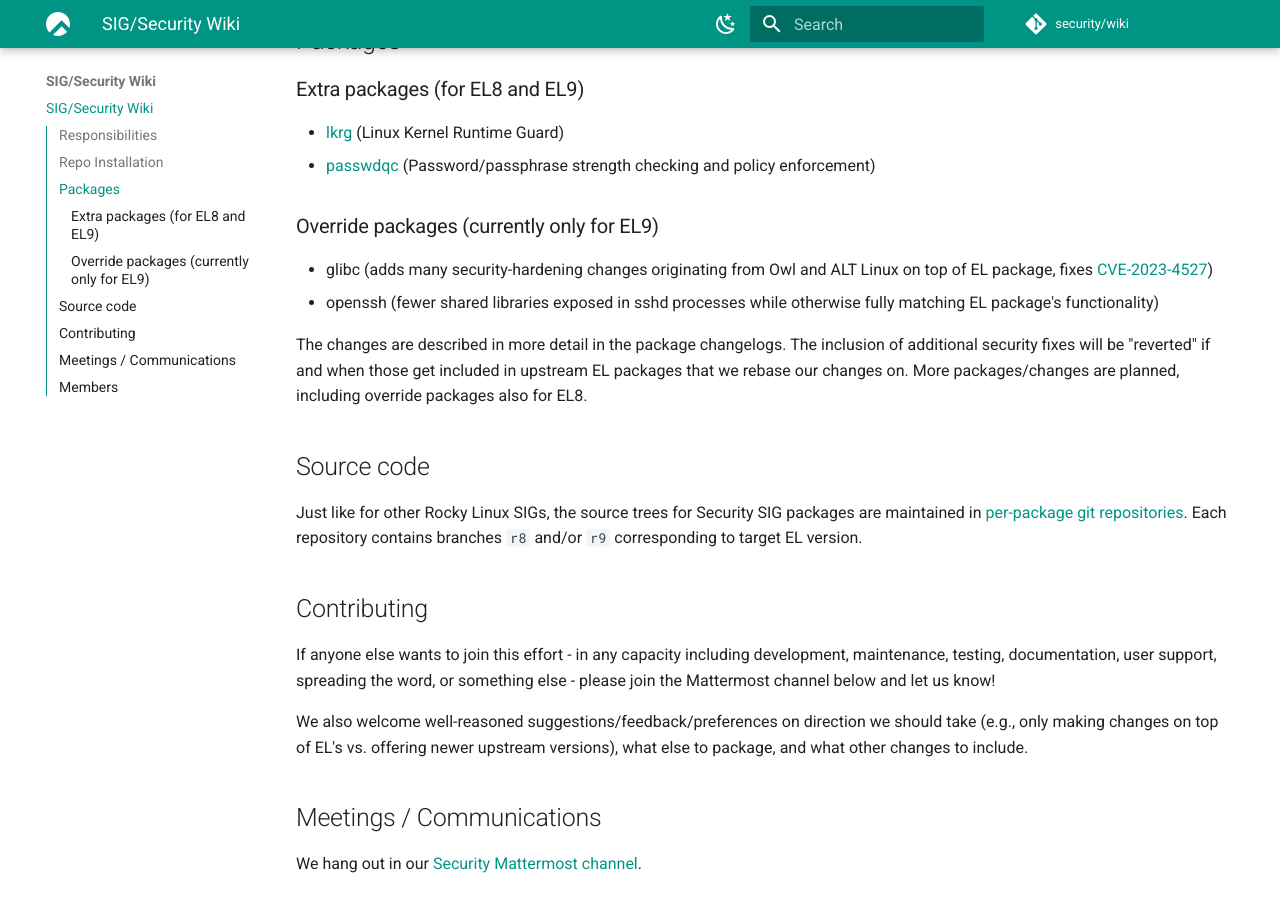
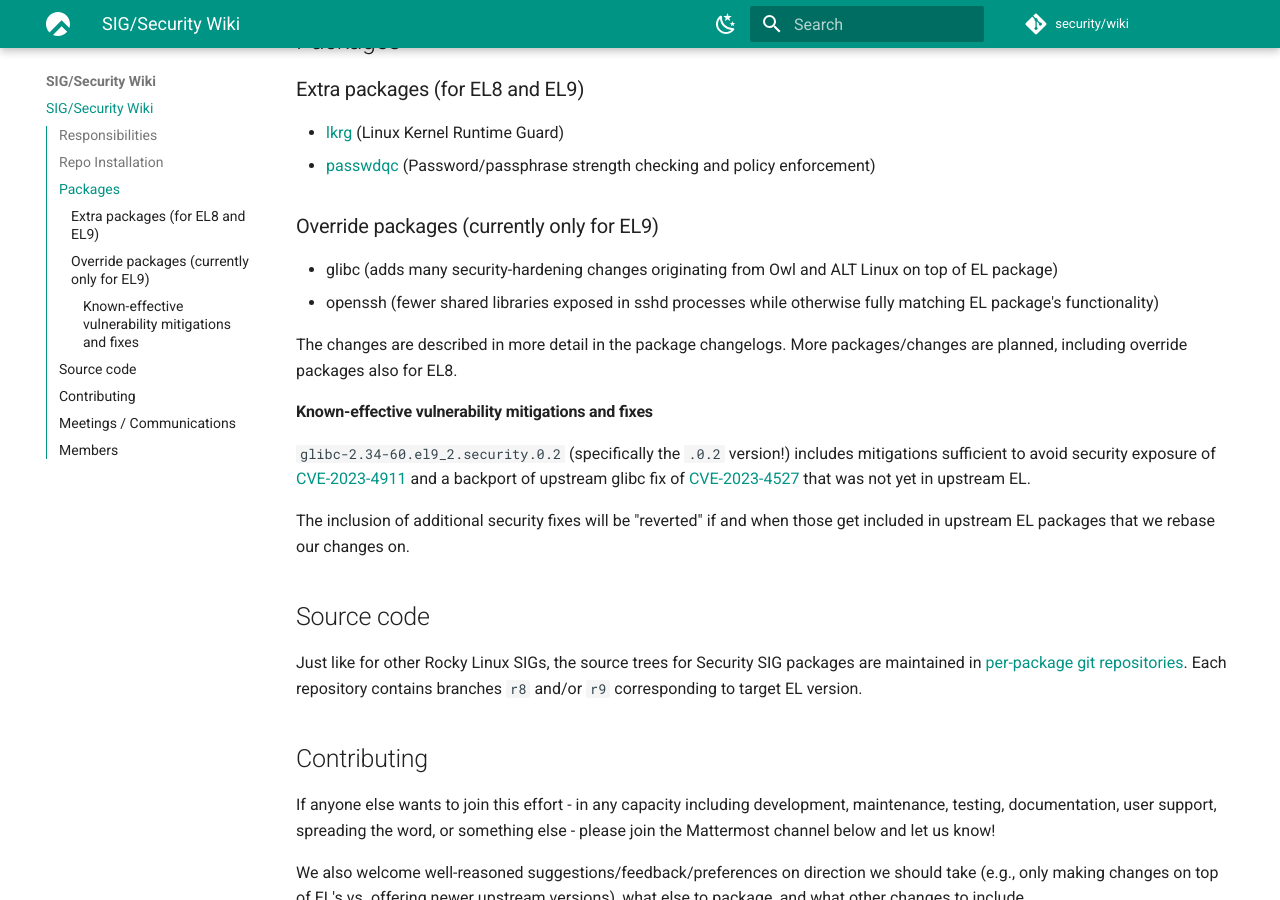
Before and after one commit to flawedworld/rockylinux-security-wiki, an MkDocs documentation site: the page built from docs/index.md, in a window 1280 px wide and 900 px high, scrolled down 547 px. Built offline with MkDocs 1.6.1 and Material for MkDocs 9.7.7, drawn with Linux system fonts in a browser that asks for light colours.

Commit message:
Add "Known-effective vulnerability mitigations and fixes"

```diff
--- a/docs/index.md
+++ b/docs/index.md
@@ -21,12 +21,17 @@ dnf install rocky-release-security
 
 ### Override packages (currently only for EL9)
 
-- glibc (adds many security-hardening changes originating from Owl and ALT Linux on top of EL package, fixes [CVE-2023-4527](https://www.openwall.com/lists/oss-security/2023/09/25/1))
+- glibc (adds many security-hardening changes originating from Owl and ALT Linux on top of EL package)
 - openssh (fewer shared libraries exposed in sshd processes while otherwise fully matching EL package's functionality)
 
 The changes are described in more detail in the package changelogs.
+More packages/changes are planned, including override packages also for EL8.
+
+#### Known-effective vulnerability mitigations and fixes
+
+`glibc-2.34-60.el9_2.security.0.2` (specifically the `.0.2` version!) includes mitigations sufficient to avoid security exposure of [CVE-2023-4911](https://www.openwall.com/lists/oss-security/2023/10/03/2) and a backport of upstream glibc fix of [CVE-2023-4527](https://www.openwall.com/lists/oss-security/2023/09/25/1) that was not yet in upstream EL.
+
 The inclusion of additional security fixes will be "reverted" if and when those get included in upstream EL packages that we rebase our changes on.
-More packages/changes are planned, including override packages also for EL8.
 
 ## Source code
 
```
